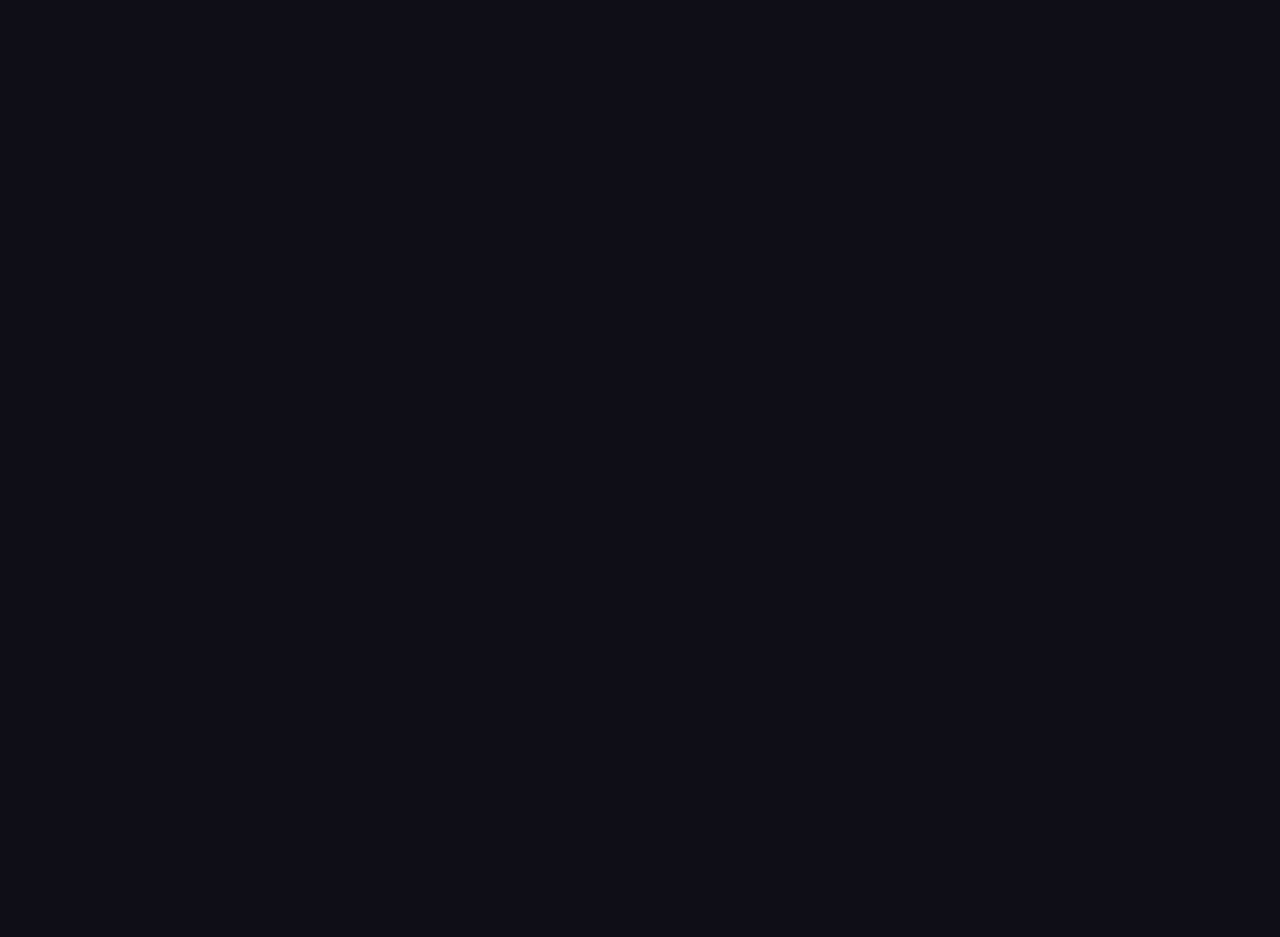
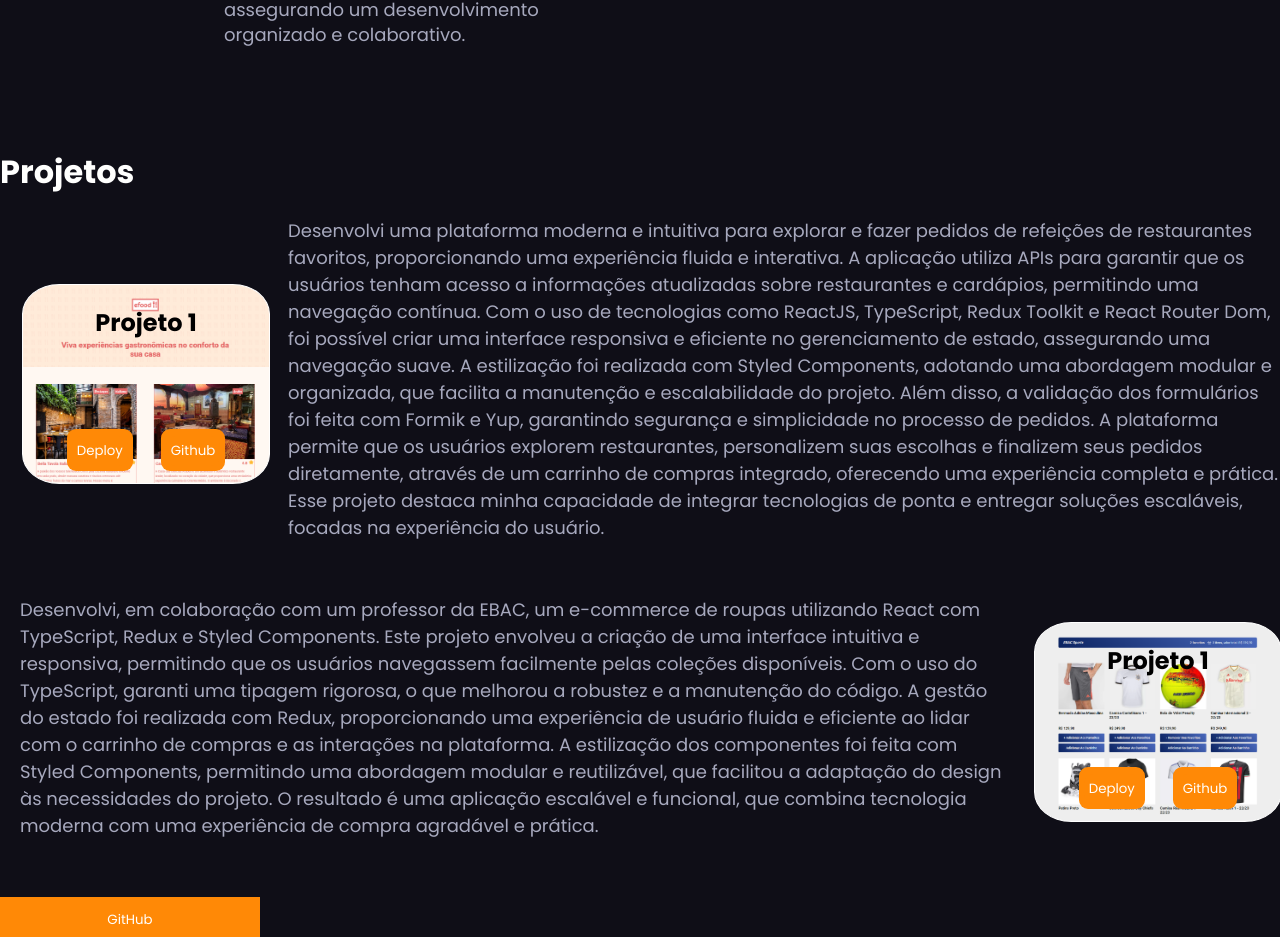
Before and after one commit to lucasrq/Portifolio-Dev, a React (Vite) app: page / in a window 1280 px wide. Shown: the part 1651-2588 px from the top of the page. Before the commit the page ends 1673 px from the top, so only its background shows below. Built offline with nearby package versions, Linux system fonts and the light colour scheme.

Commit message:
Finaly Templete Project desktop

```diff
--- a/index.html
+++ b/index.html
@@ -4,6 +4,9 @@
     <meta charset="UTF-8" />
     <link rel="icon" type="image/svg+xml" href="/vite.svg" />
     <meta name="viewport" content="width=device-width, initial-scale=1.0" />
+    <link rel="preconnect" href="https://fonts.googleapis.com">
+    <link rel="preconnect" href="https://fonts.gstatic.com" crossorigin>
+    <link href="https://fonts.googleapis.com/css2?family=Poppins:ital,wght@0,100;0,200;0,300;0,400;0,500;0,600;0,700;0,800;0,900;1,100;1,200;1,300;1,400;1,500;1,600;1,700;1,800;1,900&display=swap" rel="stylesheet">
     <title>Portifolio Dev</title>
   </head>
   <body>
--- a/src/App.tsx
+++ b/src/App.tsx
@@ -1,6 +1,7 @@
 import About from "./container/about"
 import Header from "./container/header"
 import Inicio from "./container/init"
+import Projetos from "./container/Projetos"
 import SkillsTech from "./container/SkillsTech"
 
 function App() {
@@ -10,6 +11,7 @@ function App() {
       <Inicio/>
       <About/>
       <SkillsTech/>
+      <Projetos/>
     </>
   )
 }
--- a/src/components/Botton/index.tsx
+++ b/src/components/Botton/index.tsx
@@ -1,10 +1,28 @@
-import {ButtonStyle} from './style'
+import { ButtonStyle } from './style';
+import { ButtonHTMLAttributes } from 'react';
+
 export type Props = {
-    children: string;
-}
-const Button =({children }:Props)=>
- <ButtonStyle>
-    {children}
-</ButtonStyle>
+    children: React.ReactNode;
+    link?: string; // Link para o botão
+    linkGit?: string; // Link específico para o GitHub
+} & ButtonHTMLAttributes<HTMLButtonElement>;
 
-export default Button
+const Button = ({ link, linkGit, children, ...props }: Props) => {
+    const handleClick = (url?: string) => {
+        if (url) {
+            window.open(url, '_blank');
+        }
+    };
+
+    return (
+        <ButtonStyle {...props} className='botao'
+        onClick={() => handleClick(link || linkGit)}>
+            <button
+            >
+                {children}
+            </button>
+        </ButtonStyle>
+    );
+};
+
+export default Button;
--- a/src/components/Botton/style.ts
+++ b/src/components/Botton/style.ts
@@ -10,11 +10,25 @@ export const ButtonStyle = styled.button<Props>`
     min-height:40px;
     border:none;
     cursor:pointer;
-
+    button{
+        border:none;
+        background-color:#ff8906;
+        color:#fffffe;
+    }
+    a{
+        text-decoration:none;
+    }
     &:focus{
         background-color:#d17710;
+        button{
+            background-color:#d17710;
+        }
     }
     &:hover{
         background-color:#d17710;
+        button{
+            background-color:#d17710;
+
+}
     }
 `
--- a/src/components/Card/style.ts
+++ b/src/components/Card/style.ts
@@ -6,7 +6,7 @@ const CardSkills = styled.div<Props>`
     background-color:#232946;
     border-radius:15%;
     display:flex;
-    height:140px;
+    height:150px;
     padding:20px;
     padding-bottom:50px;
     justify-content:space-between;
--- /dev/null
+++ b/src/components/CardProject/index.tsx
@@ -0,0 +1,38 @@
+import Button from "../Botton";
+import Paragraph from "../Paragrafos";
+import CardProjectStyle, { CardProjectStyleR } from "./style";
+
+export type Props = {
+    imagem?: string;
+    nome?: string;
+    linkDeploy?: string;
+    linkGit?: string;
+}
+
+export type PropsText = {
+    textChildren: string;
+}
+
+const CardProject = ({ imagem, nome, linkDeploy, linkGit }: Props) => (
+    <CardProjectStyle imagem={imagem} nome={nome}>
+        <h1>{nome}</h1>
+        <div className="Visit">
+            <div className="Deploy">
+                <Button link={linkDeploy} children="Deploy" />
+            </div>
+            <div className="Github">
+                <Button link={linkGit} children="Github" />
+            </div>
+        </div>
+    </CardProjectStyle>
+);
+
+
+
+export const CardProjectR = ({ textChildren }: PropsText) => (
+    <CardProjectStyleR textChildren={textChildren}>
+        <Paragraph color="GreyTitle" size="ParagraphPrincipal" children={textChildren} />
+    </CardProjectStyleR>
+);
+
+export default CardProject;
--- /dev/null
+++ b/src/components/CardProject/style.ts
@@ -0,0 +1,43 @@
+import styled from "styled-components";
+import { Props, PropsText } from ".";
+
+
+const CardProjectStyle = styled.div<Props>`
+    width:100%;
+    min-width:220px;
+    min-height:200px;
+    background-image:url(${Props => Props.imagem});
+    background-position: center;
+    background-repeat:no-repeat;
+    background-size: cover;
+    border:1px solid white;
+    border-radius:15%;
+    display:flex;
+    padding:20px;
+    justify-content:space-between;
+    align-items:center;
+    flex-direction:column;
+    margin:2px;
+    position:relative;
+    a{
+        text-decoration:none;
+    }
+    .Visit{
+        display:flex;
+        position:absolute;
+        left:50;
+        top:130px;
+
+        div{
+            margin:10px;
+            padding:4px;
+        }
+    }
+
+
+
+`
+export const CardProjectStyleR = styled.div<PropsText>`
+
+`
+export default CardProjectStyle
--- /dev/null
+++ b/src/container/Projetos/index.tsx
@@ -0,0 +1,43 @@
+import CardProject from "../../components/CardProject";
+import Title from "../../components/Titulo";
+import { Container } from "./style";
+import ifood from '../../../public/ifoodWeb.png'
+import sport from '../../../public/EBACSPORT.png'
+import Button from "../../components/Botton";
+import Paragraph from "../../components/Paragrafos";
+function Projetos(){
+    return(
+    <Container>
+        <div className="Title">
+            <Title color="primaria" size="big">Projetos</Title>
+        </div>
+        <div className="ProjectList">
+        <CardProject
+            imagem={ifood}
+            nome="Projeto 1"
+            linkDeploy="https://efood-yel6.vercel.app"
+            linkGit="https://github.com/lucasrq/Efood"
+        />
+        <Paragraph size={"ParagraphPrincipal"} color={"GreyTitle"}>Desenvolvi uma plataforma moderna e intuitiva para explorar e fazer pedidos de refeições de restaurantes favoritos, proporcionando uma experiência fluida e interativa. A aplicação utiliza APIs para garantir que os usuários tenham acesso a informações atualizadas sobre restaurantes e cardápios, permitindo uma navegação contínua. Com o uso de tecnologias como ReactJS, TypeScript, Redux Toolkit e React Router Dom, foi possível criar uma interface responsiva e eficiente no gerenciamento de estado, assegurando uma navegação suave. A estilização foi realizada com Styled Components, adotando uma abordagem modular e organizada, que facilita a manutenção e escalabilidade do projeto. Além disso, a validação dos formulários foi feita com Formik e Yup, garantindo segurança e simplicidade no processo de pedidos. A plataforma permite que os usuários explorem restaurantes, personalizem suas escolhas e finalizem seus pedidos diretamente, através de um carrinho de compras integrado, oferecendo uma experiência completa e prática. Esse projeto destaca minha capacidade de integrar tecnologias de ponta e entregar soluções escaláveis, focadas na experiência do usuário.</Paragraph>
+        </div>
+        <div className="ProjectListLeft">
+            <Paragraph size={"ParagraphPrincipal"} color={"GreyTitle"}>Desenvolvi, em colaboração com um professor da EBAC, um e-commerce de roupas utilizando React com TypeScript, Redux e Styled Components. Este projeto envolveu a criação de uma interface intuitiva e responsiva, permitindo que os usuários navegassem facilmente pelas coleções disponíveis. Com o uso do TypeScript, garanti uma tipagem rigorosa, o que melhorou a robustez e a manutenção do código. A gestão do estado foi realizada com Redux, proporcionando uma experiência de usuário fluida e eficiente ao lidar com o carrinho de compras e as interações na plataforma. A estilização dos componentes foi feita com Styled Components, permitindo uma abordagem modular e reutilizável, que facilitou a adaptação do design às necessidades do projeto. O resultado é uma aplicação escalável e funcional, que combina tecnologia moderna com uma experiência de compra agradável e prática.</Paragraph>
+        <CardProject
+            imagem={sport}
+            nome="Projeto 1"
+            linkDeploy="https://ebac-sports-5zyq.vercel.app"
+            linkGit="https://github.com/lucasrq/ebac_sports"
+        />
+        </div>
+        <div className="LinkGit">
+            <Button link="https://github.com/lucasrq/ebac_sports" >
+                GitHub
+            </Button>
+
+        </div>
+
+    </Container>
+    )
+}
+
+export default Projetos
--- /dev/null
+++ b/src/container/Projetos/style.ts
@@ -0,0 +1,37 @@
+import {  styled } from "styled-components";
+
+export const Container = styled.section`
+    width:100%;
+    max-width:1346px;
+    margin:0 auto;
+    .ProjectList{
+        align-items:center;
+        padding-top:20px;
+        width:100%;
+        height:350px;
+        display: grid;
+        grid-template-columns:20% 80%;
+        gap: 20px;
+        padding: 20px;
+        button{
+          padding:5px;
+          border-radius:9px;
+        }
+    }
+    .ProjectListLeft{
+      align-items:center;
+        padding-top:20px;
+        width:100%;
+        height:350px;
+        display: grid;
+        grid-template-columns:80% 20%;
+        gap: 20px;
+        padding: 20px;
+        button{
+          padding:5px;
+          border-radius:9px;
+        }
+  }
+  .LinkGit{
+  }
+`
--- a/src/container/SkillsTech/style.ts
+++ b/src/container/SkillsTech/style.ts
@@ -8,15 +8,6 @@ export const slideLeft = keyframes`
     transform: translateX(-100%);
   }
 `;
-export const slideDowm = keyframes`
-  from {
-    transform: translateY(0);
-  }
-  to {
-    transform: translateY(-100%);
-  }
-`;
-
 
 export const Container = styled.section`
 @media screen and (min-width: 1025px) {
@@ -144,6 +135,10 @@ export const TitleContainer = styled.div`
     width:65%;
     color:#fff;
     margin:90px auto;
+    h3{
+        margin-bottom:-80px;
+        margin-top:-50px;
+    }
     @media screen and (min-width: 601px) and (max-width: 1024px){
     text-align:left;
     justify-content:center;
@@ -151,6 +146,10 @@ export const TitleContainer = styled.div`
     width:65%;
     color:#fff;
     margin:40px auto;
+    h3{
+        margin-bottom:0;
+        margin-top:0;
+    }
     }
     @media screen and (max-width: 601px){
     text-align:left;
@@ -159,10 +158,14 @@ export const TitleContainer = styled.div`
     width:65%;
     color:#fff;
     margin:10px auto;
+    width:100%;
     h3{
         text-align:left;
         padding:0;
-
+        margin-bottom:0;
+        margin-top:0;
+        display:flex;
+        justify-content:center;
     }
     }
 
--- a/src/style.ts
+++ b/src/style.ts
@@ -6,11 +6,12 @@ const GlobalStyle = createGlobalStyle`
     padding:0;
     margin:0;
     box-sizing:border-box;
-
+    font-family:'Poppins', sans-serif;
 }
 
 body{
     background-color:#0f0e17;
+
 }
 `
 
```
Also changed, not shown: public/EBACSPORT.png (added), public/ifoodWeb.png (added).
